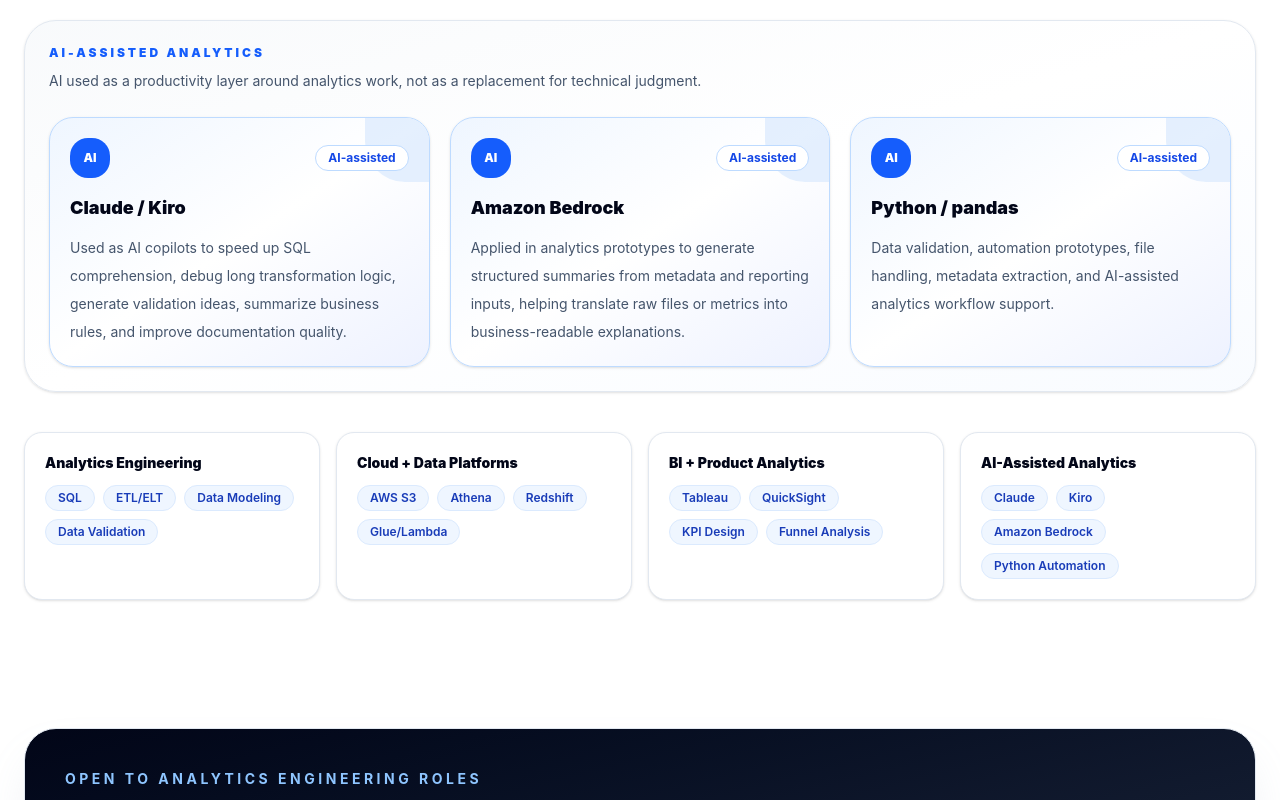
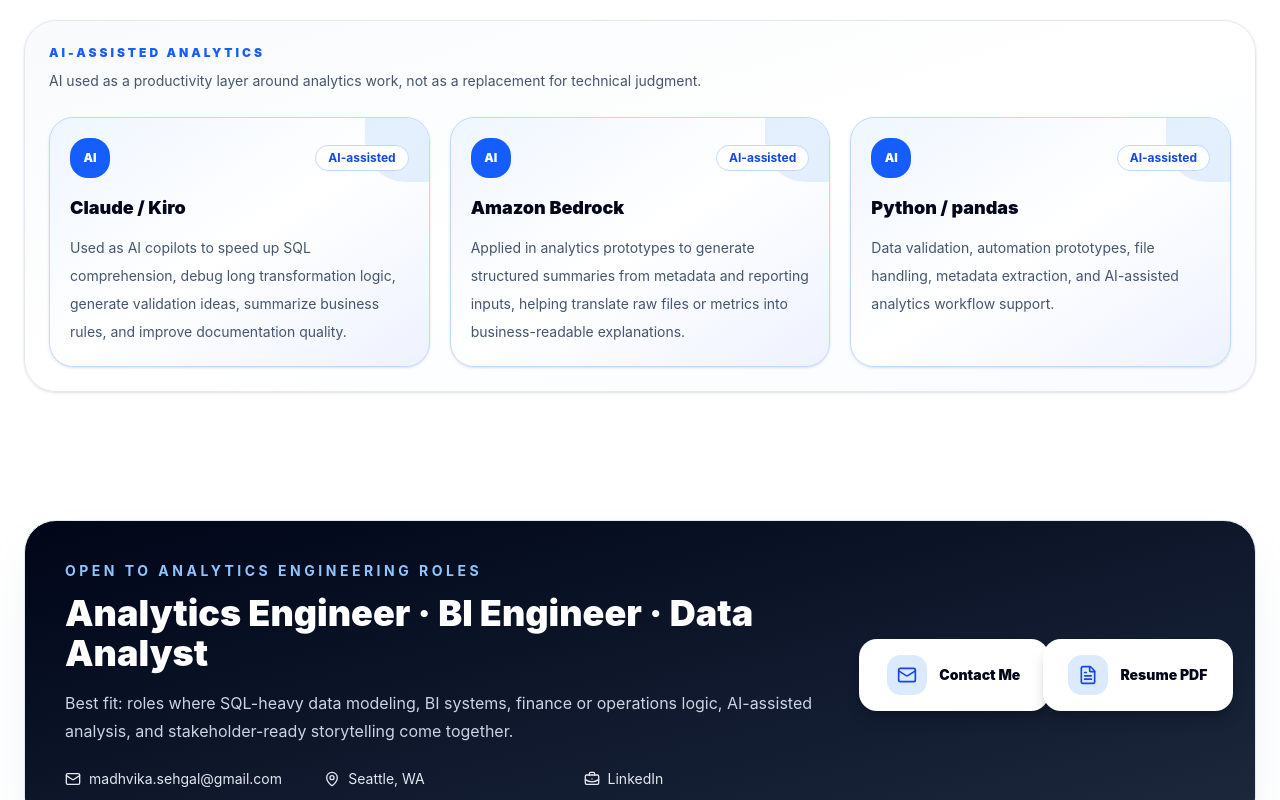
Before and after one commit to Maddy123-sehg/madhvika-portfolio, a Next.js app: page / in a window 1280 px wide. Shown: the part 6214-7014 px from the top of the page. Built offline with nearby package versions, Linux system fonts and the light colour scheme.

Commit message:
Remove repeated skill chips

```diff
--- a/app/page.tsx
+++ b/app/page.tsx
@@ -181,25 +181,6 @@
     ],
   },
 };
-
-const skillGroups = [
-  {
-    title: "Analytics Engineering",
-    skills: ["SQL", "ETL/ELT", "Data Modeling", "Data Validation"],
-  },
-  {
-    title: "Cloud + Data Platforms",
-    skills: ["AWS S3", "Athena", "Redshift", "Glue/Lambda"],
-  },
-  {
-    title: "BI + Product Analytics",
-    skills: ["Tableau", "QuickSight", "KPI Design", "Funnel Analysis"],
-  },
-  {
-    title: "AI-Assisted Analytics",
-    skills: ["Claude", "Kiro", "Amazon Bedrock", "Python Automation"],
-  },
-];
 
 const toolSections = [
   {
@@ -733,8 +714,8 @@
           </h2>
 
           <p className="mt-3 leading-7 text-slate-600">
-            I combine SQL-heavy analytics engineering, BI delivery, finance logic, cloud data
-            platforms, and AI-assisted workflows to move faster without losing analytical rigor.
+           I combine SQL-heavy analytics engineering, BI delivery, finance logic, cloud data
+          platforms, and AI-assisted workflows to turn messy business rules into trusted reporting layers.
           </p>
         </div>
 
@@ -803,28 +784,6 @@
                     </div>
                   );
                 })}
-              </div>
-            </div>
-          ))}
-        </div>
-
-        <div className="mt-10 grid gap-4 sm:grid-cols-2 lg:grid-cols-4">
-          {skillGroups.map((group) => (
-            <div
-              key={group.title}
-              className="rounded-2xl border border-slate-200 bg-white p-5 shadow-sm transition hover:-translate-y-1 hover:shadow-lg"
-            >
-              <h3 className="text-sm font-black text-slate-950">{group.title}</h3>
-
-              <div className="mt-3 flex flex-wrap gap-2">
-                {group.skills.map((skill) => (
-                  <span
-                    key={skill}
-                    className="rounded-full border border-blue-100 bg-blue-50 px-3 py-1 text-xs font-semibold text-blue-800"
-                  >
-                    {skill}
-                  </span>
-                ))}
               </div>
             </div>
           ))}
```
